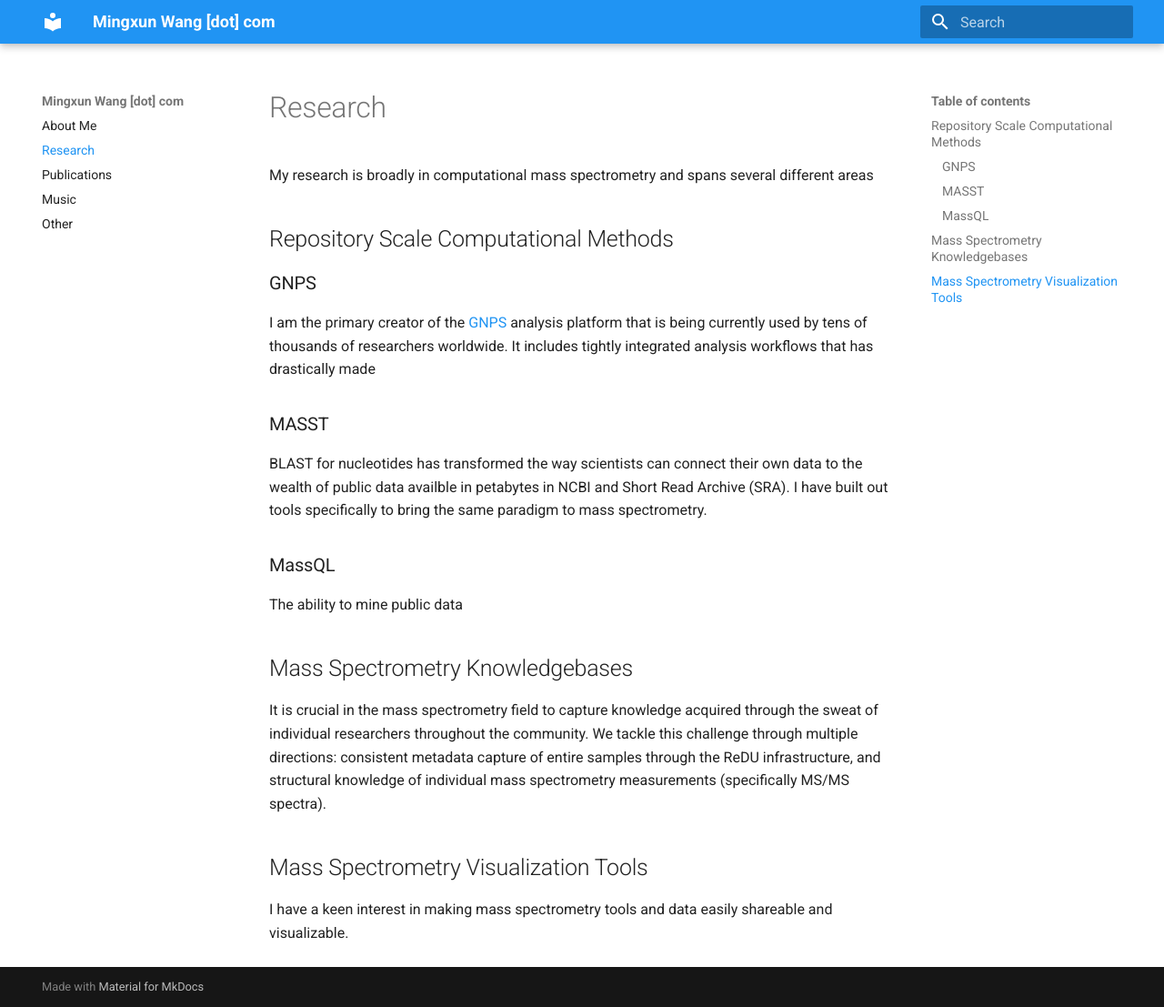
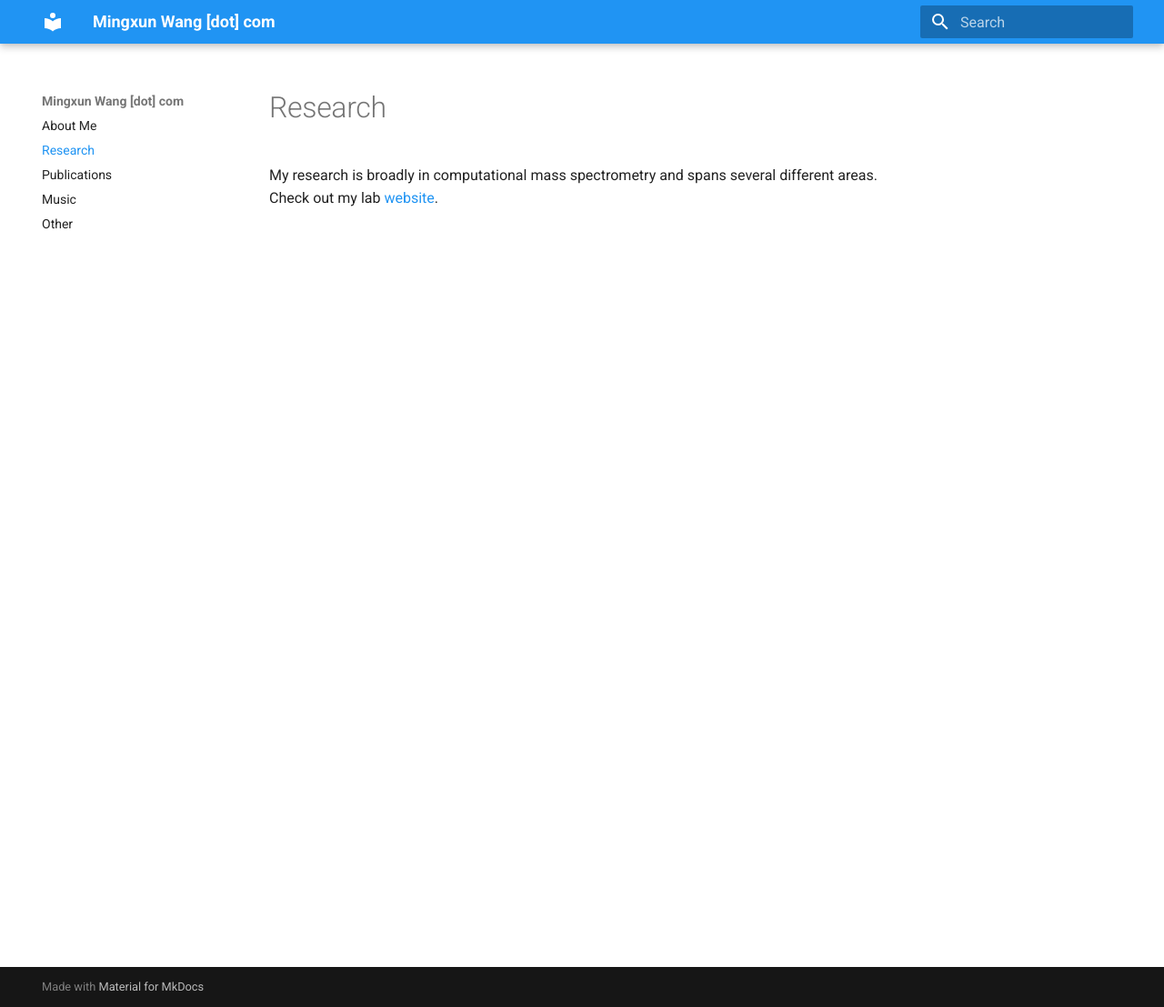
Before and after one commit to mwang87/mingwangwebsite, an MkDocs documentation site: the page built from docs/research.md, in a window 1280 px wide and 1107 px high. Shown: the whole window at 91% size. Built offline with MkDocs 1.6.1 and Material for MkDocs 9.7.7, drawn with Linux system fonts in a browser that asks for light colours.

Commit message:
updating research

```diff
--- a/docs/research.md
+++ b/docs/research.md
@@ -1,23 +1 @@
-My research is broadly in computational mass spectrometry and spans several different areas
-
-## Repository Scale Computational Methods
-
-### GNPS
-
-I am the primary creator of the [GNPS](https://gnps.ucsd.edu/ProteoSAFe/static/gnps-splash.jsp) analysis platform that is being currently used by tens of thousands of researchers worldwide. It includes tightly integrated analysis workflows that has drastically made
-
-### MASST
-
-BLAST for nucleotides has transformed the way scientists can connect their own data to the wealth of public data availble in petabytes in NCBI and Short Read Archive (SRA). I have built out tools specifically to bring the same paradigm to mass spectrometry.
-
-### MassQL
-
-The ability to mine public data
-
-## Mass Spectrometry Knowledgebases
-
-It is crucial in the mass spectrometry field to capture knowledge acquired through the sweat of individual researchers throughout the community. We tackle this challenge through multiple directions: consistent metadata capture of entire samples through the ReDU infrastructure, and structural knowledge of individual mass spectrometry measurements (specifically MS/MS spectra).
-
-## Mass Spectrometry Visualization Tools
-
-I have a keen interest in making mass spectrometry tools and data easily shareable and visualizable.
+My research is broadly in computational mass spectrometry and spans several different areas. Check out my lab [website](https://www.cs.ucr.edu/~mingxunw/).
```
